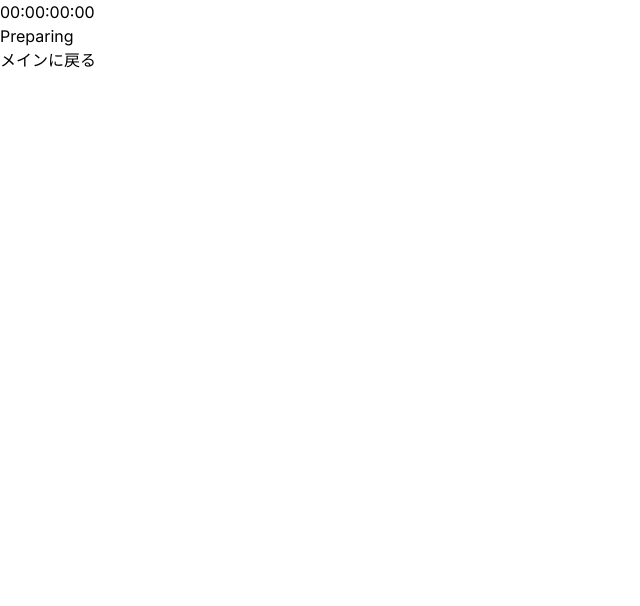
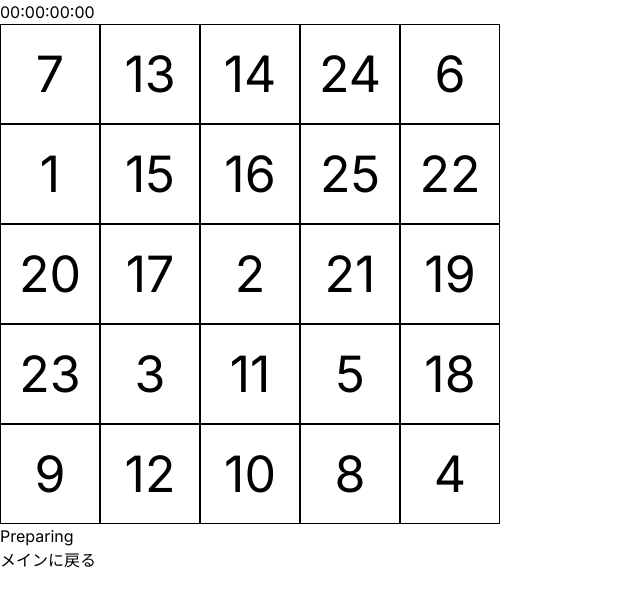
Before and after one commit to seonlin-choi-ops/202409kenshu, a Next.js app in the folder 202409kenshu/: page /5x5 in a window 1280 px wide. Shown: the top 606 px of the page, without its empty margins (0-640 px from the left). Built offline with nearby package versions, Linux system fonts and the light colour scheme.

Commit message:
プログラムコード完成

```diff
--- a/202409kenshu/app/5x5/page.tsx
+++ b/202409kenshu/app/5x5/page.tsx
@@ -2,6 +2,7 @@
 import Link from "next/link";
 import { useState, useEffect, useRef } from "react";
 import "./style.css";
+import { Arapey } from "next/font/google";
 
 //三目並べと一緒（多分）
 function Square({ value, onSquareClick }: { value: number, onSquareClick: Function }) {
@@ -28,66 +29,90 @@ export default function Game() {
   const [time, setTime] = useState(0);
   //タイマー動いてるかどうか
   const [isRunning, setIsRunning] = useState(false);
-  //これ勉強して、useRefってなんでしょう。
-  const intervalRef = useRef<any>(null);
+  //タイマーをストップする際に使用
+  const intervalRef = useRef<any>(null); //数値が変わるたびにレンダーされないようにする。
 
-  //defaultArray (1-25までの配列)を順番ランダムの配列に変更する
-  //const randomArray = Array.from(randomizeArrayElement);
+  //defaultArrayをランダム化し、useStateに格納
+  function randomize(targetArray: number[]) {
+    for (let i = (targetArray.length - 1); 0 < i; i--) {
+      let r = Math.floor(Math.random() * (i + 1));
+      let tmp = targetArray[i];
+      targetArray[i] = targetArray[r];
+      targetArray[r] = tmp;
+    }
+    return targetArray;
+  }
 
   //なぜあえてuesEffectの中にいれてるのか？
+  //defaultArray (1-25までの配列)を順番ランダムの配列に変更する
   useEffect(() => {
-    //中身埋めて
-    /************************************************************************************/
-    /************************************************************************************/
-    /************************************************************************************/
-    /************************************************************************************/
-    /************************************************************************************/
-    /************************************************************************************/
+    const randomfin: number[] = randomize(defaultArray);
+    setRandomizeArrayElement(randomfin);
   }, []);
 
-  //Squareがクリックされたときの動き
-  function handleClick(clickedValue: number) {
+
+    //Squareがクリックされたときの動き
     //今押すべき番号を確認、
     //押された番号の確認、
     //上記2つの数字を比べて、どうにか処理する。
-    //if(random[i]順番に押されているかを比較){
-    //押されたボタンの表示を消す
-    //}else{
-    //ボタンを押せない処理
-    //}else if(最初と最後のボタンが押されたら){
-    //gameControlの関数を呼ぶ
-    //}
-    //
-    /************************************************************************************/
-    /************************************************************************************/
-    /************************************************************************************/
-    /************************************************************************************/
-    /************************************************************************************/
+    //配列の中身のクリックした部分を変更。
+    //1,random配列indexからクリックした部分の位置を探す
+    //2.クリックした部分を空白に変える
+    //3.変えたやつをセットする。
+
+  function handleClick(clickedValue: number) {
+
+    if (currentNum === clickedValue) {
+
+      const tempNo = randomizeArrayElement.slice();
+      //const tempNo = randomizeArrayElement;
+
+      const place: number = tempNo.indexOf(clickedValue);
+
+      tempNo[place] = null;
+      setCurrentNum(clickedValue + 1);
+
+      setRandomizeArrayElement(tempNo)
+
+      //タイマー処理
+      if(clickedValue === 1){
+        // gameControl();
+        handleStart();
+        setGameStatusString("Playing");
+      }else if(clickedValue === 25){
+        //gameControl();
+        handlePause();
+        setGameStatusString("Game Over");
+      }
+
+    } else {
+      return;
+    }
+
   }
 
   //今ゲーム中なのか、ゲーム中じゃないかの判断。
   //handleClick関数の中で呼ばれる想定、だったけどほかの良い手があればそっちでやっても良し
-  function gameControl() {
-    //
-    /************************************************************************************/
-    /************************************************************************************/
-    /************************************************************************************/
-    /************************************************************************************/
-    /************************************************************************************/
-    /************************************************************************************/
-  }
+
+  // function gameControl() {
+
+  //   handleStart();
+  //   handlePause();
+  // }
 
   //タイマースタート関数
+  //setInterval()、タイマーの動作が始まる
   function handleStart() {
     setIsRunning(true);
     intervalRef.current = setInterval(() => {
-      setTime(prevTime => prevTime + 10);
+      setTime(prevTime => prevTime + 10); //10ミリごとに表示
     }, 10);
   }
 
   //タイマーポーズ関数
+  //clearInterval()により、setInterval()の動作を取り消す
   function handlePause() {
-    clearInterval(intervalRef.current);
+    clearInterval(intervalRef.current); //()内はsetInterval()の返り値
     setIsRunning(false);
   }
 
@@ -110,7 +135,7 @@ export default function Game() {
       <p>{hours}:{minutes}:{seconds}:{milliseconds}</p>
     </div>
     <div>
-      {randomizeArrayElement.slice(0, 5).map((value, index) => (
+      {randomizeArrayElement.slice(0, 5).map((value, index) => ( //slice(開始位置,終了位置(未満))
         <Square value={value} onSquareClick={() => { handleClick(value) }} key={"1-" + index} />
       ))}
       <div></div>
@@ -135,10 +160,10 @@ export default function Game() {
     </div>
 
     <div>
-        <Link href="/">
-          メインに戻る
-        </Link>
-      </div>
+      <Link href="/">
+        メインに戻る
+      </Link>
+    </div>
   </>
   );
 }
```
